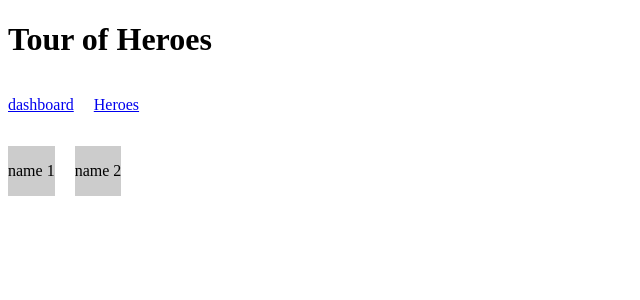
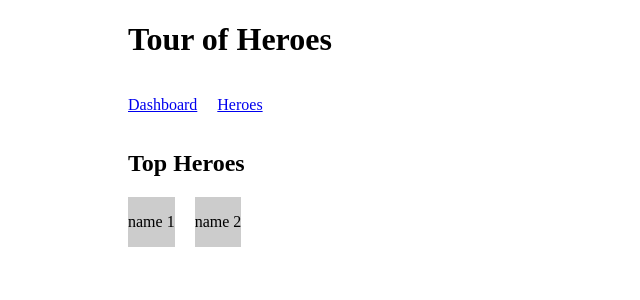
Before and after one commit to falizyer/tour-of-heroes, an Angular app: page /hero-dashboard in a window 1280 px wide. Shown: the top 300 px of the page, without its empty margins (0-640 px from the left). Built offline with nearby package versions, Linux system fonts and the light colour scheme.

Commit message:
base markup for man container

```diff
--- a/src/app/app.component.html
+++ b/src/app/app.component.html
@@ -5,7 +5,7 @@
     <nav class="navigation-bar">
       <ul class="unstyled-list-row navigation-menu">
         <li>
-          <a routerLink="/hero-dashboard">dashboard</a>
+          <a routerLink="/hero-dashboard">Dashboard</a>
         </li>
         <li>
           <a routerLink="/hero-list">Heroes</a>
--- a/src/app/heroes/dashboard/dashboard.component.html
+++ b/src/app/heroes/dashboard/dashboard.component.html
@@ -1,4 +1,5 @@
 <div class="dashboard-inner-wrap">
+  <h2>Top Heroes</h2>
   <ul class="unstyled-list-row dashboard-card">
     <li *ngFor="let hero of dtHeroList">
       <app-dashboard-card [dtId]="hero.id"
--- a/src/styles.scss
+++ b/src/styles.scss
@@ -3,6 +3,23 @@
 
 * {
   box-sizing: border-box;
+}
+
+html, body {
+  margin: 0;
+  padding: 0;
+}
+
+app-root {
+  display: flex;
+
+  main {
+    display: flex;
+    flex-direction: column;
+    flex-grow: 1;
+    max-width: 1024px;
+    margin: 0 auto;
+  }
 }
 
 ul.unstyled-list-row {
```
